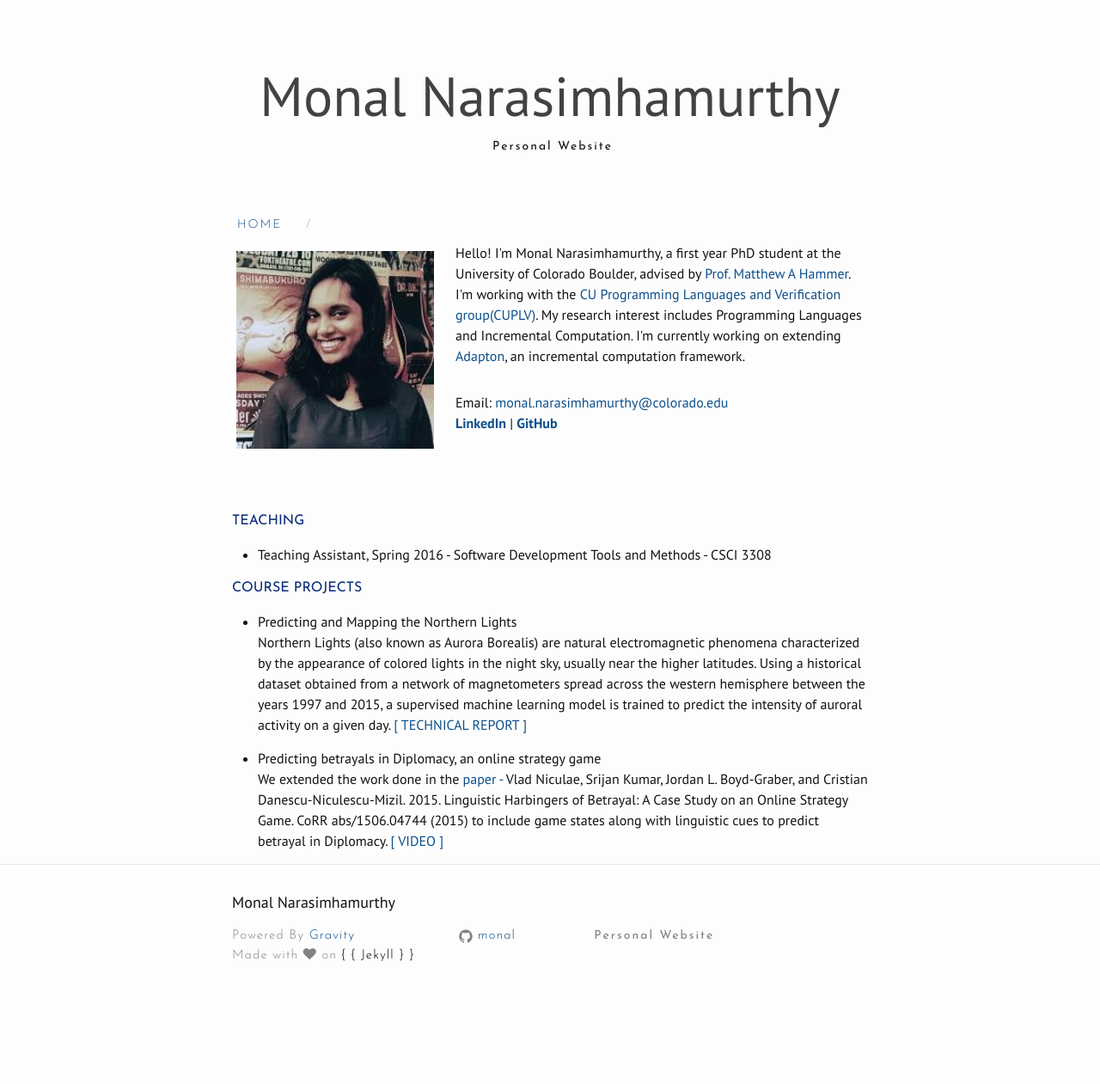
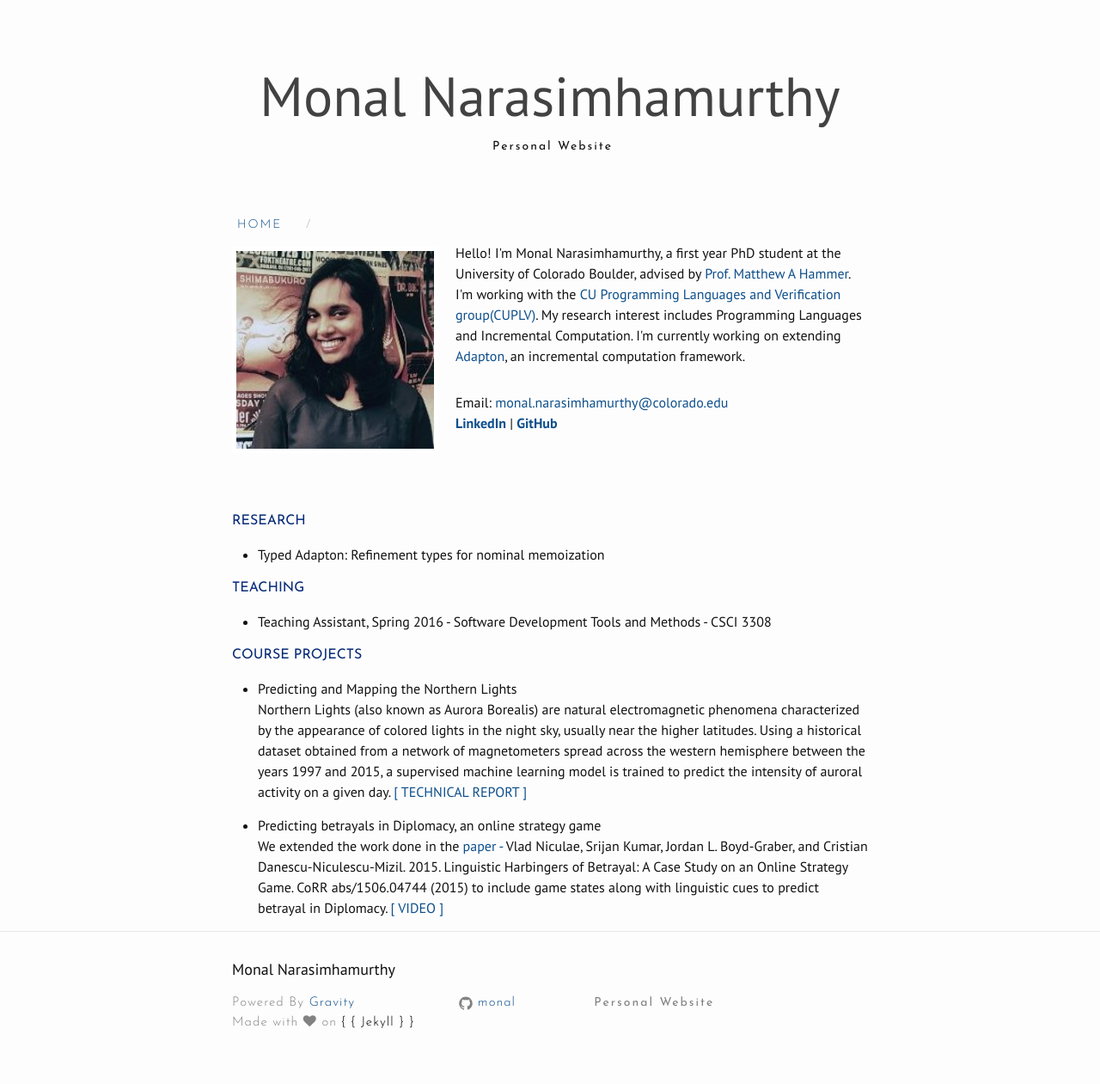
Before and after one commit to monal/monal.github.io, a Jekyll site: the page built from index.html, in a window 1280 px wide. Shown: the whole page at 86% size. Built offline with Jekyll 4.4.1, drawn with Linux system fonts in a browser that asks for light colours; nearby versions of some CDN libraries; before the commit the page ends 1183 px from its top, so only the background shows below that.

Commit message:
Add research

```diff
--- a/index.html
+++ b/index.html
@@ -12,10 +12,16 @@ layout: default
 <p style="margin-top: 30px;">Email: <a href="mailto:monal.narasimhamurthy@colorado.edu">monal.narasimhamurthy@colorado.edu</a><br>
 <a href="https://www.linkedin.com/in/monal-narasimhamurthy"><b>LinkedIn</b></a> | <a href="https://github.com/monal"><b>GitHub</b></a>
 </div>
+
 <div style="margin-top:-5px">
+<h4 style="color:#062A78; font-family:'Josefin Sans';">RESEARCH</h4>
+<ul><li style="https://arxiv.org/abs/1610.00097">Typed Adapton: Refinement types for nominal memoization</li></ul>
+
+<div>
 <h4 style="color:#062A78; font-family:'Josefin Sans';">TEACHING</h4>
 <ul><li style="">Teaching Assistant, Spring 2016 - Software Development Tools and Methods - CSCI 3308</li></ul>
 </div>
+
 <div>
 <h4 style="color:#062A78; font-family:'Josefin Sans';">COURSE PROJECTS</h4>
 </div>
```
